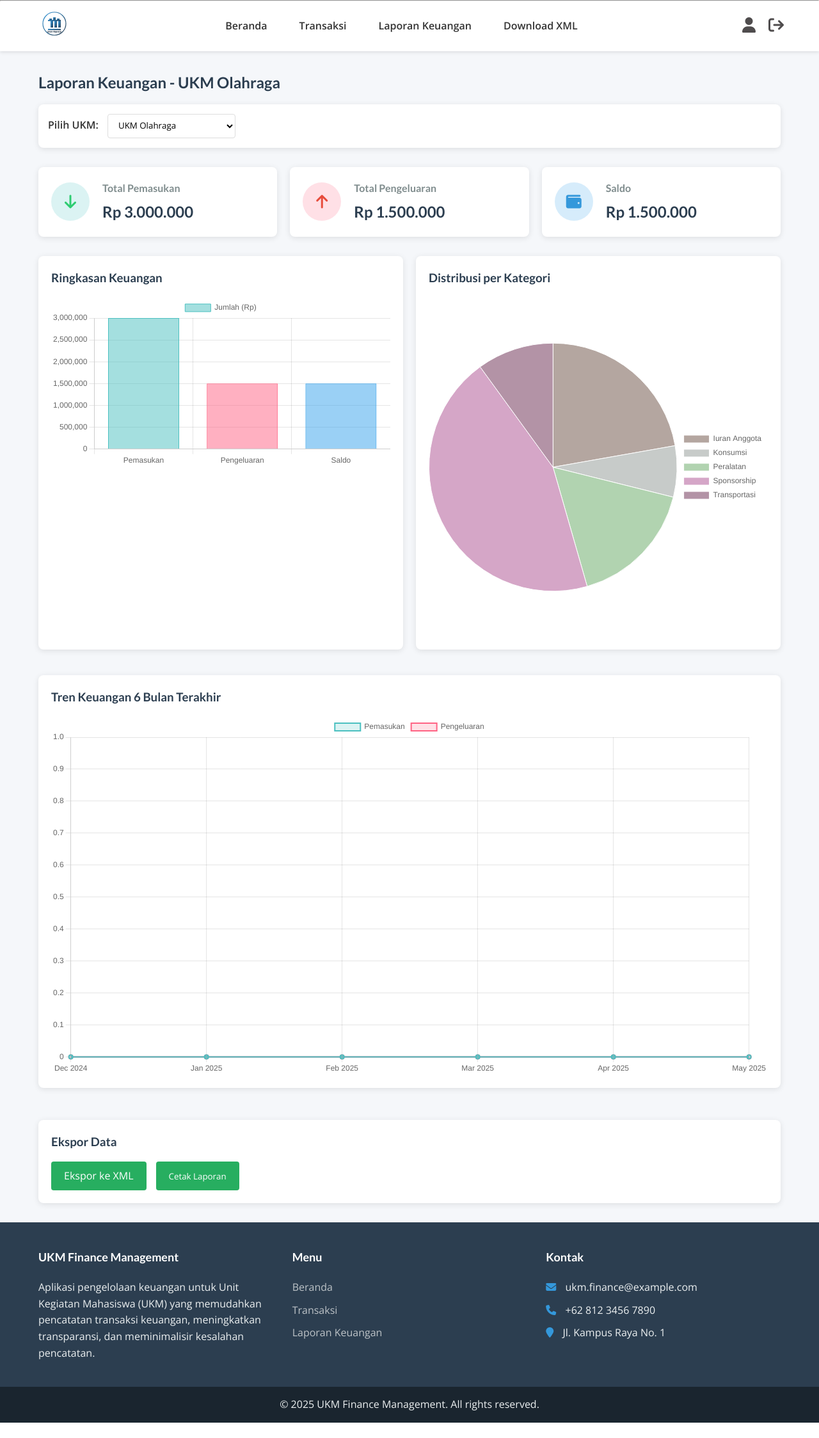
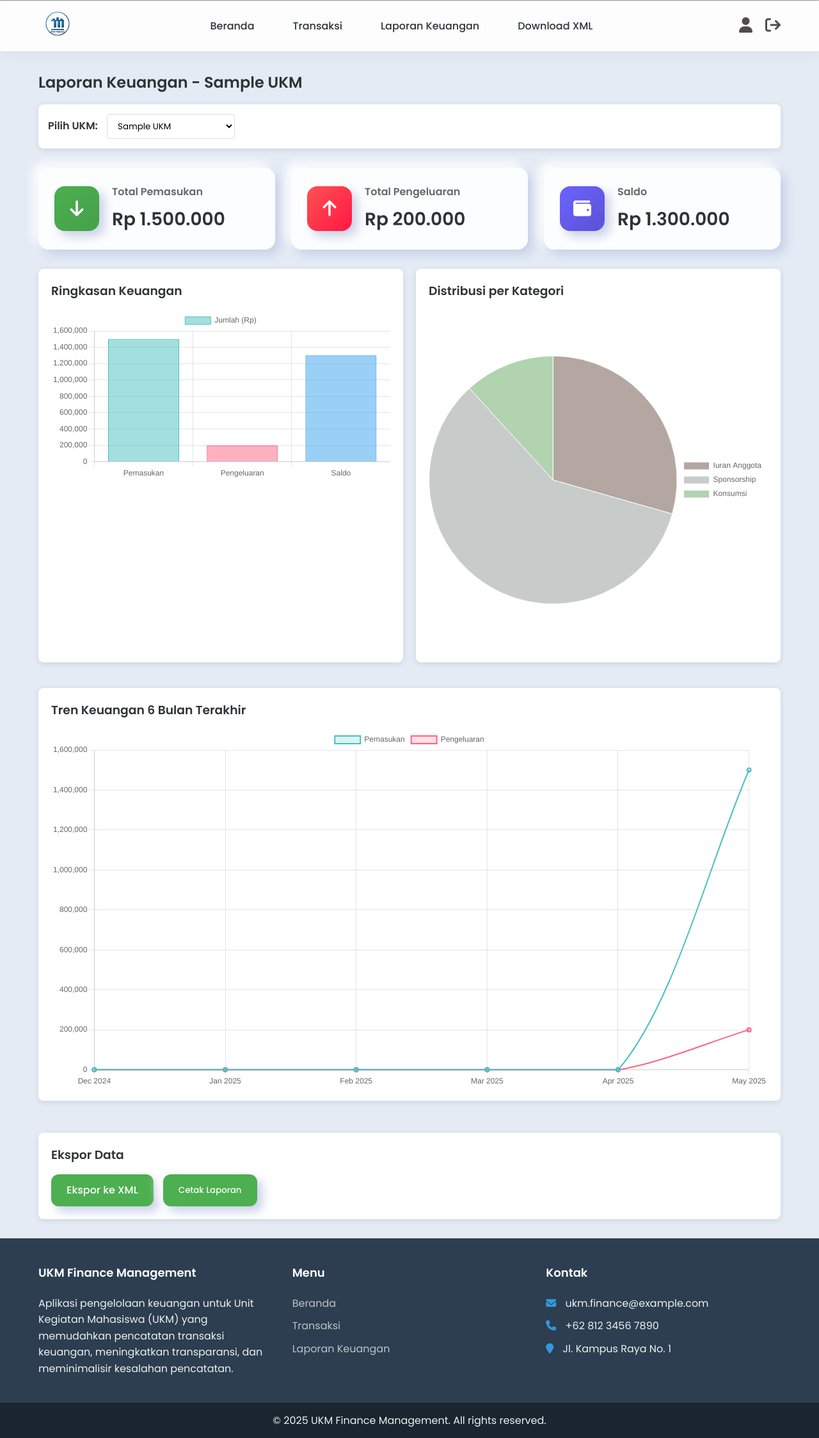
Before and after one commit to Andrew28KG/UKM_Finance_Management, a PHP site: page /laporan.php in a window 1280 px wide. Shown: the whole page at 64% size. Before the commit the page ends 2223 px from the top, so only its background shows below. Run offline with PHP 8.4, Linux system fonts and the light colour scheme; the visitor is signed in with stand-in values (Sample User, id 1); data comes from the database, SQL or seed files in the repository.

Commit message:
update front end

```diff
--- a/ukm_finance/api/getdata.php
+++ b/ukm_finance/api/getdata.php
@@ -1,6 +1,9 @@
 <?php
 header("Access-Control-Allow-Origin: *");
 header("Content-Type: application/json; charset=UTF-8");
+
+require_once('../api/auth.php');
+requireApiAuth();
 
 $requestMethod = $_SERVER["REQUEST_METHOD"];
 include('../class/finance.php');
--- a/ukm_finance/api/transaksi.php
+++ b/ukm_finance/api/transaksi.php
@@ -4,6 +4,9 @@ header("Content-Type: application/json; charset=UTF-8");
 header("Access-Control-Allow-Methods: POST, DELETE");
 header("Access-Control-Max-Age: 3600");
 header("Access-Control-Allow-Headers: Content-Type, Access-Control-Allow-Headers, Authorization, X-Requested-With");
+
+require_once('../api/auth.php');
+requireApiAuth();
 
 $requestMethod = $_SERVER["REQUEST_METHOD"];
 include('../class/finance.php');
--- a/ukm_finance/class/finance.php
+++ b/ukm_finance/class/finance.php
@@ -22,6 +22,10 @@ class Finance {
 
     // Get all transactions
     public function getTransaksi($ukm_id = null) {
+        if(isset($_SESSION['preview_mode'])) {
+            return $this->getPreviewTransaksi($ukm_id);
+        }
+
         $whereClause = "";
         if($ukm_id) {
             $whereClause = " WHERE ukm_id = '$ukm_id'";
@@ -45,6 +49,44 @@ class Finance {
         }
 
         return $transaksiData;
+    }
+
+    // Get preview transactions
+    private function getPreviewTransaksi($ukm_id = null) {
+        $sampleData = [
+            [
+                'id' => 1,
+                'ukm_id' => $ukm_id,
+                'nama_ukm' => 'Sample UKM',
+                'jenis' => 'pemasukan',
+                'kategori' => 'Iuran Anggota',
+                'jumlah' => 500000,
+                'tanggal' => date('Y-m-d'),
+                'keterangan' => 'Iuran bulanan anggota'
+            ],
+            [
+                'id' => 2,
+                'ukm_id' => $ukm_id,
+                'nama_ukm' => 'Sample UKM',
+                'jenis' => 'pengeluaran',
+                'kategori' => 'Konsumsi',
+                'jumlah' => 200000,
+                'tanggal' => date('Y-m-d', strtotime('-1 day')),
+                'keterangan' => 'Konsumsi rapat mingguan'
+            ],
+            [
+                'id' => 3,
+                'ukm_id' => $ukm_id,
+                'nama_ukm' => 'Sample UKM',
+                'jenis' => 'pemasukan',
+                'kategori' => 'Sponsorship',
+                'jumlah' => 1000000,
+                'tanggal' => date('Y-m-d', strtotime('-2 day')),
+                'keterangan' => 'Sponsor dari PT XYZ'
+            ]
+        ];
+
+        return $sampleData;
     }
 
     // Get transactions as JSON
@@ -109,6 +151,10 @@ class Finance {
 
     // Get summary of transactions
     public function getLaporanKeuangan($ukm_id) {
+        if(isset($_SESSION['preview_mode'])) {
+            return $this->getPreviewLaporan($ukm_id);
+        }
+
         // Get total income
         $sqlPemasukan = "SELECT SUM(jumlah) as total FROM ".$this->tblTransaksi."
                         WHERE ukm_id = '$ukm_id' AND jenis = 'pemasukan'";
@@ -146,8 +192,42 @@ class Finance {
         return $laporan;
     }
 
+    // Get preview financial report
+    private function getPreviewLaporan($ukm_id) {
+        $sampleData = [
+            'pemasukan' => 1500000,
+            'pengeluaran' => 200000,
+            'saldo' => 1300000,
+            'kategori' => [
+                [
+                    'kategori' => 'Iuran Anggota',
+                    'total' => 500000
+                ],
+                [
+                    'kategori' => 'Sponsorship',
+                    'total' => 1000000
+                ],
+                [
+                    'kategori' => 'Konsumsi',
+                    'total' => 200000
+                ]
+            ]
+        ];
+
+        return $sampleData;
+    }
+
     // Get UKM list
     public function getUkm() {
+        if(isset($_SESSION['preview_mode'])) {
+            return [
+                [
+                    'id' => 1,
+                    'nama_ukm' => 'Sample UKM'
+                ]
+            ];
+        }
+
         $sqlQuery = "SELECT * FROM ".$this->tblUkm." ORDER BY nama_ukm";
         $result = mysqli_query($this->dbConnect, $sqlQuery);
 
--- /dev/null
+++ b/ukm_finance/inc/auth.php
@@ -0,0 +1,20 @@
+<?php
+function isAuthenticated() {
+    return isset($_SESSION['user_id']) || isset($_SESSION['preview_mode']);
+}
+
+function requireAuth() {
+    if (!isAuthenticated()) {
+        header("Location: login.php");
+        exit();
+    }
+}
+
+function isPreviewMode() {
+    return isset($_SESSION['preview_mode']);
+}
+
+function isLoggedIn() {
+    return isset($_SESSION['user_id']);
+}
+?>
--- a/ukm_finance/inc/header.php
+++ b/ukm_finance/inc/header.php
@@ -9,7 +9,7 @@
     <link rel="preconnect" href="https://fonts.googleapis.com">
     <link rel="preconnect" href="https://fonts.gstatic.com" crossorigin>
     <link rel="stylesheet" href="https://cdnjs.cloudflare.com/ajax/libs/font-awesome/6.4.0/css/all.min.css">
-    <link href="https://fonts.googleapis.com/css2?family=Lato:wght@400;700;900&family=Open+Sans:ital,wght@0,300;0,400;0,500;0,600;0,700;0,800;1,300;1,400;1,500;1,600;1,700;1,800&display=swap" rel="stylesheet">
+    <link href="https://fonts.googleapis.com/css2?family=Poppins:wght@400;500;600;700&display=swap" rel="stylesheet">
     <script type="text/javascript" src="js/jquery-3.7.1.min.js"></script>
     <script src="https://cdn.jsdelivr.net/npm/chart.js"></script>
   </head>
@@ -28,7 +28,10 @@
             <?php if(isset($_SESSION['user_id'])): ?>
               <a href="profile.php"><i class="fa fa-user" style="color: #4F4C4D; font-size:24px"></i></a>
               <a href="logout.php"><i class="fa fa-sign-out" style="color: #4F4C4D; font-size:24px"></i></a>
+            <?php elseif(isset($_SESSION['preview_mode'])): ?>
+              <a href="login.php" class="preview-mode-btn">Exit Preview</a>
             <?php else: ?>
+              <a href="preview.php" class="preview-mode-btn">Preview Mode</a>
               <a href="login.php"><i class="fa fa-sign-in" style="color: #4F4C4D; font-size:24px"></i> Login</a>
             <?php endif; ?>
           </div>
--- a/ukm_finance/laporan.php
+++ b/ukm_finance/laporan.php
@@ -2,24 +2,27 @@
 session_start();
 header("Access-Control-Allow-Origin: *");
 include('inc/header.php');
+include('inc/auth.php');
 include('class/finance.php');
 
-// Check if user is logged in
-if(!isset($_SESSION['user_id'])) {
-    header("Location: login.php");
-    exit();
-}
+// Check if user is authenticated (either logged in or in preview mode)
+requireAuth();
 
 $finance = new Finance();
 $ukms = $finance->getUkm();
 $ukm_id = isset($_GET['ukm_id']) ? $_GET['ukm_id'] : (isset($_SESSION['ukm_id']) ? $_SESSION['ukm_id'] : (count($ukms) > 0 ? $ukms[0]['id'] : null));
+
+// If in preview mode, use the first UKM
+if (isPreviewMode() && !$ukm_id && count($ukms) > 0) {
+    $ukm_id = $ukms[0]['id'];
+}
 
 // Store selected UKM in session
 if($ukm_id) {
     $_SESSION['ukm_id'] = $ukm_id;
 }
 
-// Get financial report data
+// Get financial report for the selected UKM
 $laporan = $finance->getLaporanKeuangan($ukm_id);
 $transaksi = $finance->getTransaksi($ukm_id);
 
--- a/ukm_finance/logout.php
+++ b/ukm_finance/logout.php
@@ -1,7 +1,10 @@
 <?php
 session_start();
 
-// Destroy all session data
+// Clear all session variables
+$_SESSION = array();
+
+// Destroy the session
 session_destroy();
 
 // Redirect to login page
--- a/ukm_finance/style/style.css
+++ b/ukm_finance/style/style.css
@@ -3,59 +3,80 @@
     margin: 0;
     padding: 0;
     box-sizing: border-box;
-    font-family: 'Open Sans', sans-serif;
+    font-family: 'Poppins', sans-serif;
+}
+
+:root {
+    --primary-color: #6C63FF;
+    --secondary-color: #4CAF50;
+    --danger-color: #FF5252;
+    --background-color: #E4EBF5;
+    --text-color: #2D3436;
+    --card-bg: rgba(255, 255, 255, 0.9);
+    --shadow-light: 8px 8px 16px #c8d0e7;
+    --shadow-dark: -8px -8px 16px #ffffff;
 }
 
 body {
-    background-color: #f5f7fa;
-    color: #333;
+    background-color: var(--background-color);
+    color: var(--text-color);
     line-height: 1.6;
+    min-height: 100vh;
 }
 
 h1, h2, h3, h4, h5, h6 {
-    font-family: 'Lato', sans-serif;
+    font-family: 'Poppins', sans-serif;
     margin-bottom: 15px;
-    color: #2c3e50;
+    color: var(--text-color);
+    font-weight: 600;
 }
 
 a {
     text-decoration: none;
-    color: #3498db;
+    color: var(--primary-color);
+    transition: all 0.3s ease;
 }
 
 a:hover {
-    color: #2980b9;
+    color: #5a52d5;
 }
 
 .btn {
     display: inline-block;
-    padding: 10px 20px;
-    background-color: #3498db;
-    color: #fff;
+    padding: 12px 24px;
+    background: var(--card-bg);
+    color: var(--text-color);
     border: none;
-    border-radius: 4px;
+    border-radius: 12px;
     cursor: pointer;
-    transition: background-color 0.3s;
+    transition: all 0.3s ease;
+    box-shadow: var(--shadow-light), var(--shadow-dark);
+    font-weight: 500;
 }
 
 .btn:hover {
-    background-color: #2980b9;
+    transform: translateY(-2px);
+    box-shadow: 4px 4px 8px #c8d0e7, -4px -4px 8px #ffffff;
+}
+
+.btn:active {
+    transform: translateY(0);
+    box-shadow: inset 4px 4px 8px #c8d0e7, inset -4px -4px 8px #ffffff;
 }
 
 .btn-primary {
-    background-color: #3498db;
+    background: var(--primary-color);
+    color: white;
 }
 
 .btn-danger {
-    background-color: #e74c3c;
+    background: var(--danger-color);
+    color: white;
 }
 
 .btn-export {
-    background-color: #27ae60;
-}
-
-.btn-export:hover {
-    background-color: #219653;
+    background: var(--secondary-color);
+    color: white;
 }
 
 .btn-block {
@@ -78,27 +99,29 @@ a:hover {
 }
 
 .alert {
-    padding: 10px 15px;
-    margin-bottom: 15px;
-    border-radius: 4px;
+    padding: 15px 20px;
+    margin-bottom: 20px;
+    border-radius: 12px;
+    box-shadow: var(--shadow-light), var(--shadow-dark);
 }
 
 .alert-success {
-    background-color: #d4edda;
-    color: #155724;
-    border: 1px solid #c3e6cb;
+    background: rgba(76, 175, 80, 0.1);
+    color: var(--secondary-color);
+    border: 1px solid rgba(76, 175, 80, 0.2);
 }
 
 .alert-danger {
-    background-color: #f8d7da;
-    color: #721c24;
-    border: 1px solid #f5c6cb;
+    background: rgba(255, 82, 82, 0.1);
+    color: var(--danger-color);
+    border: 1px solid rgba(255, 82, 82, 0.2);
 }
 
 /* Navigation */
 #navbar {
-    background-color: #fff;
-    box-shadow: 0 2px 5px rgba(0, 0, 0, 0.1);
+    background: var(--card-bg);
+    backdrop-filter: blur(10px);
+    box-shadow: 0 4px 20px rgba(0, 0, 0, 0.05);
     position: sticky;
     top: 0;
     z-index: 1000;
@@ -110,7 +133,7 @@ a:hover {
     display: flex;
     justify-content: space-between;
     align-items: center;
-    padding: 15px;
+    padding: 15px 20px;
 }
 
 .nav-logo {
@@ -127,14 +150,16 @@ a:hover {
 }
 
 .nav-items a {
-    color: #333;
-    font-weight: 600;
-    padding: 10px;
-    transition: color 0.3s;
+    color: var(--text-color);
+    font-weight: 500;
+    padding: 10px 15px;
+    border-radius: 8px;
+    transition: all 0.3s ease;
 }
 
 .nav-items a:hover {
-    color: #3498db;
+    background: var(--background-color);
+    color: var(--primary-color);
 }
 
 .nav-top-right {
@@ -193,54 +218,62 @@ a:hover {
 .summary-cards {
     display: grid;
     grid-template-columns: repeat(auto-fit, minmax(300px, 1fr));
-    gap: 20px;
+    gap: 25px;
     margin-bottom: 30px;
 }
 
 .card {
-    background-color: #fff;
-    border-radius: 8px;
-    box-shadow: 0 2px 10px rgba(0, 0, 0, 0.1);
-    padding: 20px;
+    background: var(--card-bg);
+    border-radius: 16px;
+    padding: 25px;
     display: flex;
     align-items: center;
+    box-shadow: var(--shadow-light), var(--shadow-dark);
+    transition: all 0.3s ease;
+}
+
+.card:hover {
+    transform: translateY(-5px);
+    box-shadow: 12px 12px 24px #c8d0e7, -12px -12px 24px #ffffff;
 }
 
 .card-icon {
-    width: 60px;
-    height: 60px;
-    border-radius: 50%;
+    width: 70px;
+    height: 70px;
+    border-radius: 16px;
     display: flex;
     align-items: center;
     justify-content: center;
     margin-right: 20px;
-    font-size: 24px;
+    font-size: 28px;
+    box-shadow: var(--shadow-light), var(--shadow-dark);
 }
 
 .income {
-    background-color: rgba(75, 192, 192, 0.2);
-    color: #2ecc71;
+    background: linear-gradient(135deg, #4CAF50 0%, #45a049 100%);
+    color: white;
 }
 
 .expense {
-    background-color: rgba(255, 99, 132, 0.2);
-    color: #e74c3c;
+    background: linear-gradient(135deg, #FF5252 0%, #ff1744 100%);
+    color: white;
 }
 
 .balance {
-    background-color: rgba(54, 162, 235, 0.2);
-    color: #3498db;
+    background: linear-gradient(135deg, #6C63FF 0%, #5a52d5 100%);
+    color: white;
 }
 
 .card-content h3 {
     font-size: 16px;
-    margin-bottom: 5px;
-    color: #7f8c8d;
+    margin-bottom: 8px;
+    color: #666;
 }
 
 .card-content h2 {
-    font-size: 24px;
+    font-size: 28px;
     margin: 0;
+    font-weight: 600;
 }
 
 .chart-container, .charts-container {
```
Also changed, not shown: other parts of ukm_finance/style/style.css (+75 -22 lines), ukm_finance/api/auth.php (added, +26 -0 lines), ukm_finance/api/transaksi.xml (added, +2 -0 lines), ukm_finance/index.php (+8 -5 lines), ukm_finance/login.php (+7 -1 lines), ukm_finance/preview.php (added, +11 -0 lines), ukm_finance/transaksi.php (+8 -5 lines).
